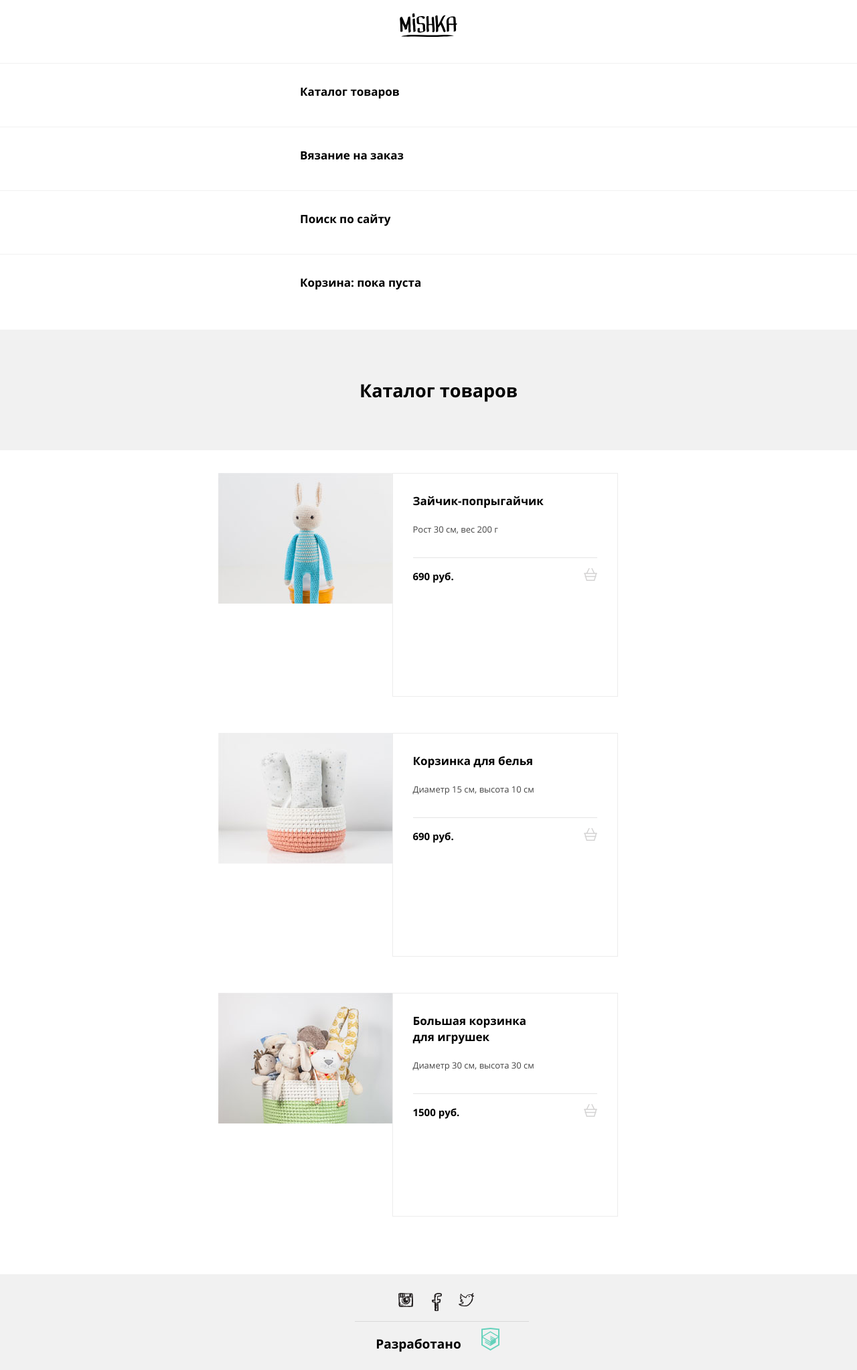
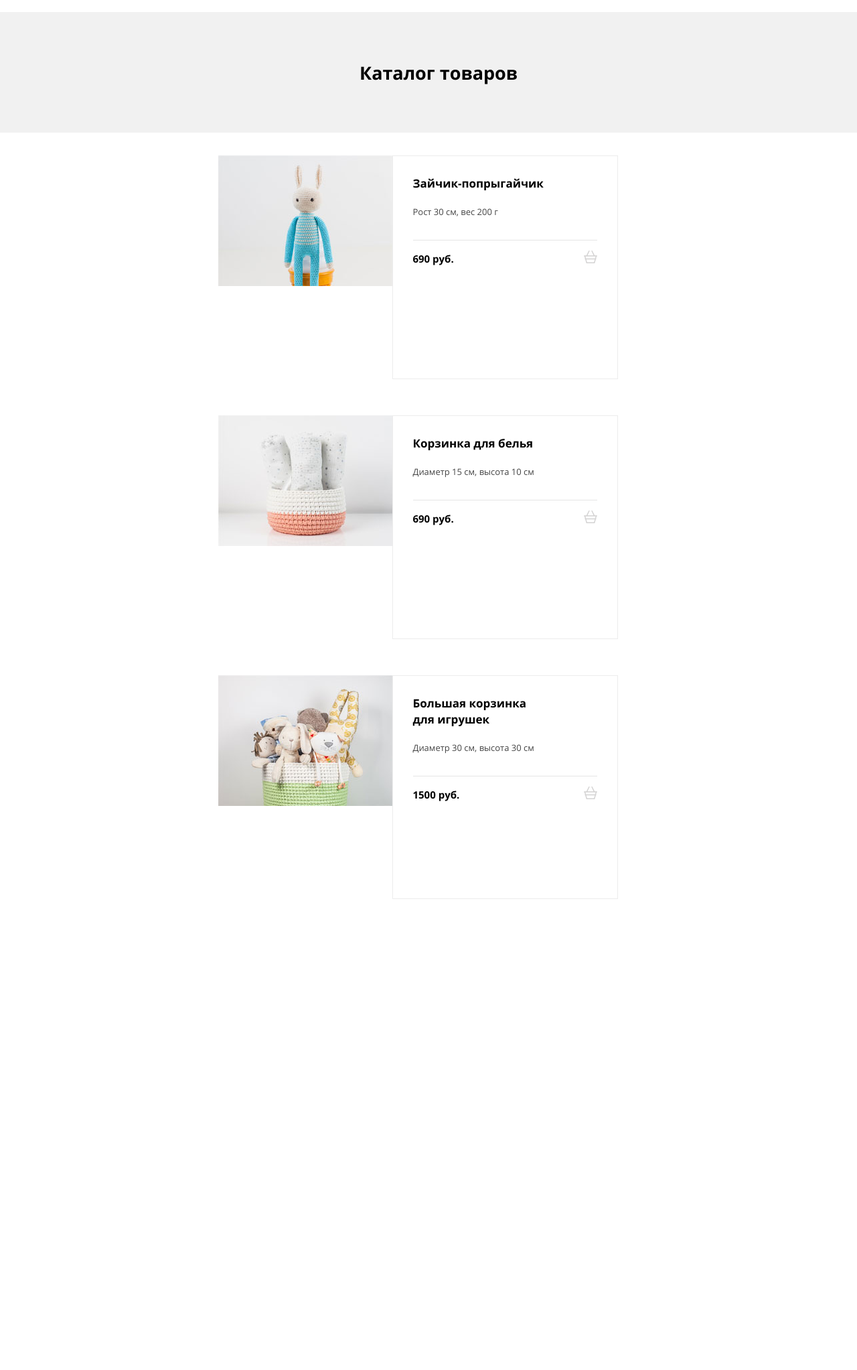
Before and after one commit to kporcelainluv/226838-mishka-16, a website: page source/catalog.html in a window 1280 px wide. Shown: the whole page at 67% size. After the commit the page ends 1412 px from the top, so only its background shows below. Drawn offline with nearby package versions, Linux system fonts and the light colour scheme; files that its build step writes are made by us from their sources.

Commit message:
temporarily remove header and footer

```diff
--- a/source/catalog.html
+++ b/source/catalog.html
@@ -7,48 +7,6 @@
   </head>
 
   <body>
-    <header class="page-header">
-      <div class="page-header__wrap">
-        <a href="./index.html" class="page-header__wrap-logo">
-          <img
-            class="page-header__wrap-logo-image"
-            src="./img/logo-mobile.svg"
-            alt="Логотип магазина Мишка"
-            width="86"
-            height="35"
-          />
-        </a>
-      </div>
-      <label for="open-menu" class="page-header__label"
-        ><span class="visually-hidden">Открыть меню</span></label
-      >
-      <input
-        id="open-menu"
-        type="checkbox"
-        class="page-header__toggle visually-hidden"
-      />
-
-      <nav class="main-nav">
-        <ul class="main-nav__list site-list">
-          <li class="site-list__item">
-            <a class="site-list__item-link" href="./catalog.html"
-              >Каталог товаров</a
-            >
-          </li>
-          <li class="site-list__item">
-            <a class="site-list__item-link" href="./form.html"
-              >Вязание на заказ</a
-            >
-          </li>
-          <li class="site-list__item">
-            <a class="site-list__item-link" href="#">Поиск по сайту</a>
-          </li>
-          <li class="site-list__item site-list__item--last">
-            <a class="site-list__item-link" href="#">Корзина: пока пуста</a>
-          </li>
-        </ul>
-      </nav>
-    </header>
     <main class="catalog-main">
       <h1 class="catalog-main-header">
         Каталог товаров
@@ -112,7 +70,9 @@
                 width="260"
               />
               <div class="description-wrap">
-              <h2 class="product__description product__description--basket">Большая корзинка для игрушек</h2>
+                <h2 class="product__description product__description--basket">
+                  Большая корзинка для игрушек
+                </h2>
                 <span class="product__description-additional"
                   >Диаметр 30 см, высота 30 см</span
                 >
@@ -128,30 +88,5 @@
         </ul>
       </section>
     </main>
-    <footer class="main-footer">
-      <section class="main-footer__socials">
-        <h2 class="visually-hidden">Социальные сети интернет-магазина Мишка</h2>
-        <ul class="main-footer__socials-list links-list">
-          <li class="links-list__element link-wrap">
-            <a class="link-wrap__item link-wrap__item--instagram" href="#"></a>
-            <span class="visually-hidden"> Instagram</span></a>
-          </li>
-          <li class="links-list__element link-wrap">
-            <a class="link-wrap__item link-wrap__item--fb" href="#"><span class="visually-hidden">FB</span></a>
-          </li>
-          <li class="links-list__element link-wrap">
-            <a class="link-wrap__item link-wrap__item--twitter" href="#"><span class="visually-hidden">Twitter</span></a>
-          </li>
-        </ul>
-      </section>
-      <section class="footer-creator">
-        <h2 class="visually-hidden">Проект разработан</h2>
-        <div class="footer-creator__info">
-          <span class="project-creator">Разработано</span>
-          <a class="project-link" href="https://htmlacademy.ru/intensive/adaptive"><span class="visually-hidden">HTML
-              academy</span></a>
-        </div>
-      </section>
-    </footer>
   </body>
 </html>
```
Lines whose indentation alone changed are shown as unchanged.
